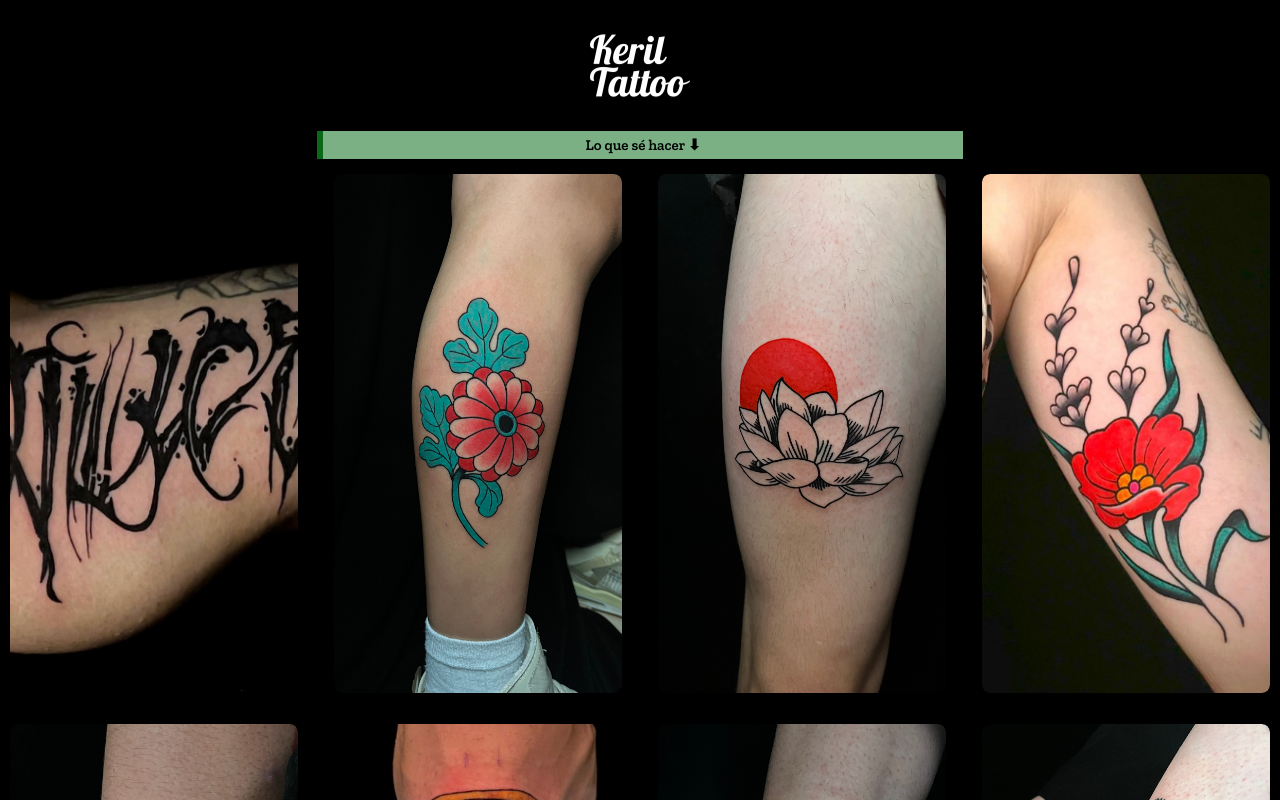
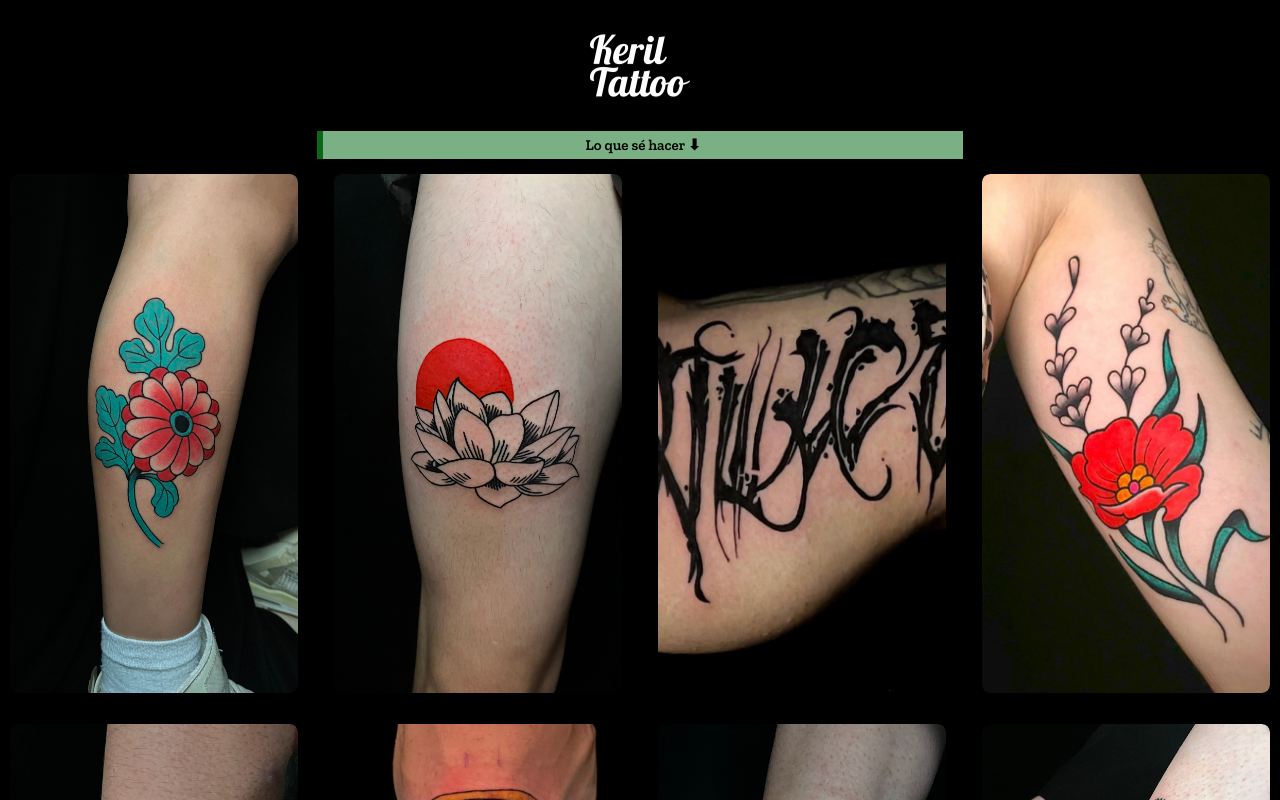
Before and after one commit to carlosnalpizar/Keril-Tattoo, a React (Create React App) app: page /Portafolio in a window 1280 px wide. Shown: the top 800 px of the page. Built offline with nearby package versions, Linux system fonts and the light colour scheme; a web font is replaced by a local one.

Commit message:
Update Portafolio.js

```diff
--- a/src/pages/Portafolio.js
+++ b/src/pages/Portafolio.js
@@ -37,13 +37,13 @@ return (
         </div>
         <div className="gallery">
             <div className="gallery-item">
-                <img data-aos="fade-up" src={tatuaje} alt="Tattoo 1" />
+                <img data-aos="fade-up" src={tatuaje2} alt="Tattoo 1" />
             </div>
             <div className="gallery-item">
-                <img data-aos="fade-right" src={tatuaje2} alt="Tattoo 2" />
+                <img data-aos="fade-right" src={tatuaje6} alt="Tattoo 2" />
             </div>
             <div className="gallery-item">
-                <img data-aos="fade-left" src={tatuaje6} alt="Tattoo 3" />
+                <img data-aos="fade-left" src={tatuaje} alt="Tattoo 3" />
             </div>
             <div className="gallery-item">
                 <img data-aos="fade-up" src={tatuaje4} alt="Tattoo 4" />
```
